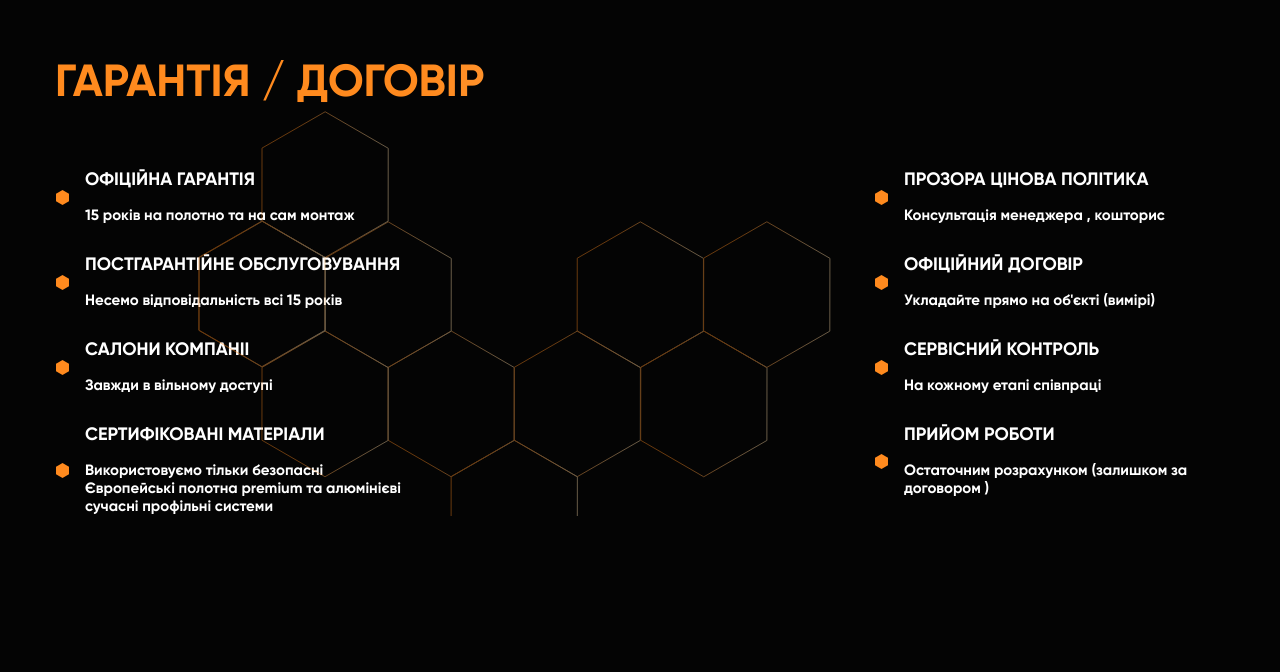
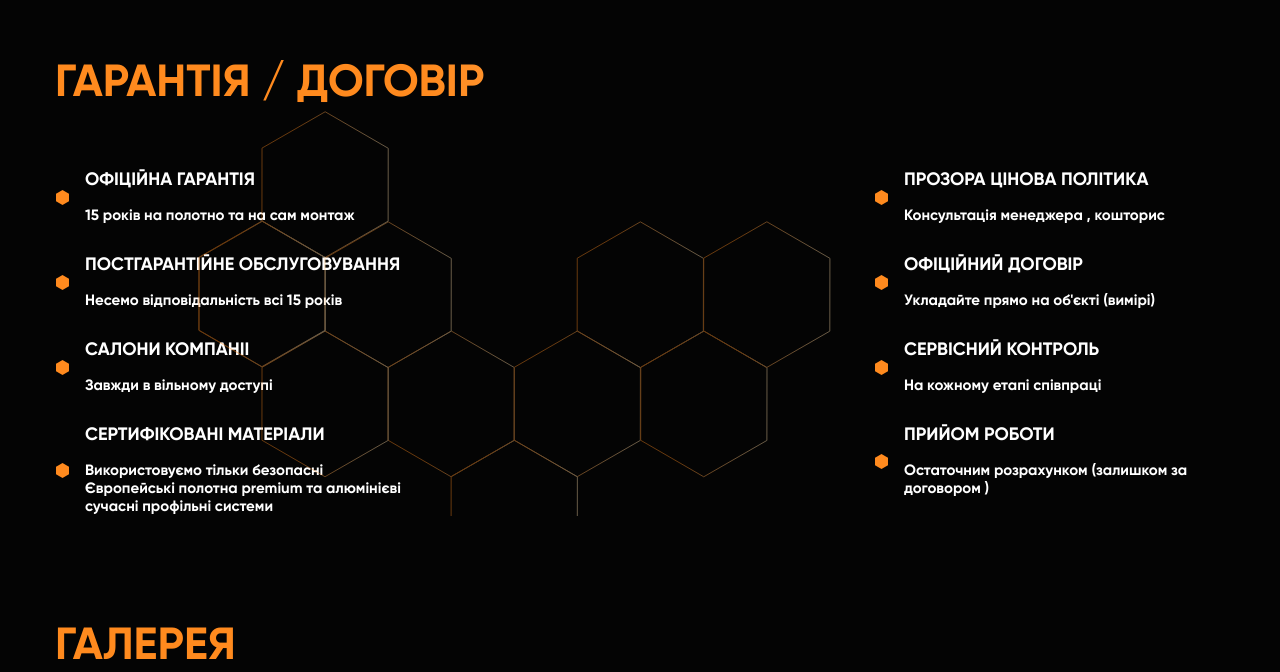
Before and after one commit to BlazerXXI/stretch-ceilings, a React (Create React App) app: page / in a window 1280 px wide. Shown: the part 2373-3045 px from the top of the page. Before the commit the page ends 2889 px from the top, so only its background shows below. Built offline with nearby package versions, Linux system fonts and the light colour scheme; a web font is replaced by a local one.

Commit message:
dev 24.04 6:00

```diff
--- a/src/App.js
+++ b/src/App.js
@@ -5,6 +5,7 @@ import Hero from "./components/Hero/Hero";
 import Advantages from "./components/Advantages/Advantages";
 import Services from "./components/Services/Services";
 import Guarantee from "./components/Guarantee/Guarantee";
+import Gallery from "./components/Gallery/Gallery";
 
 const App = () => {
   return (
@@ -15,6 +16,7 @@ const App = () => {
         <Advantages />
         <Services />
         <Guarantee />
+        <Gallery />
       </BrowserRouter>
     </>
   );
--- /dev/null
+++ b/src/components/Gallery/Gallery.jsx
@@ -0,0 +1,16 @@
+import React from "react";
+
+const Gallery = () => {
+  return (
+    <section className="gallery">
+      <div className="gallery-container container">
+        <div className="gallery__title-block gallery-title-block">
+          <h2 className="gallery-title-block__title">галерея</h2>
+        </div>
+        <div>{/* slick */}</div>
+      </div>
+    </section>
+  );
+};
+
+export default Gallery;
--- /dev/null
+++ b/src/components/Gallery/Gallery.scss
@@ -0,0 +1,30 @@
+@import "../../scss/variables";
+@import "../../scss/mixins";
+
+.gallery {
+  // .gallery__title-block
+
+  &__title-block {
+  }
+}
+.gallery-container {
+}
+.container {
+}
+.gallery-title-block {
+  // .gallery-title-block__title
+
+  &__title {
+    font-weight: 400;
+    font-size: 45px;
+    text-transform: uppercase;
+
+    /* gradient */
+
+    background: $primary-color;
+    -webkit-background-clip: text;
+    -webkit-text-fill-color: transparent;
+    background-clip: text;
+    text-fill-color: transparent;
+  }
+}
--- a/src/scss/index.scss
+++ b/src/scss/index.scss
@@ -6,6 +6,7 @@
 @import url("../components/AdvantagesCards/AdvantagesCards.scss");
 @import url("../components/Services/Services.scss");
 @import url("../components/Guarantee/Guarantee.scss");
+@import url("../components/Gallery/Gallery.scss");
 @import "./variables";
 @import "./mixins";
 @import url("https://fonts.googleapis.com/css2?family=Montserrat&display=swap");
```
